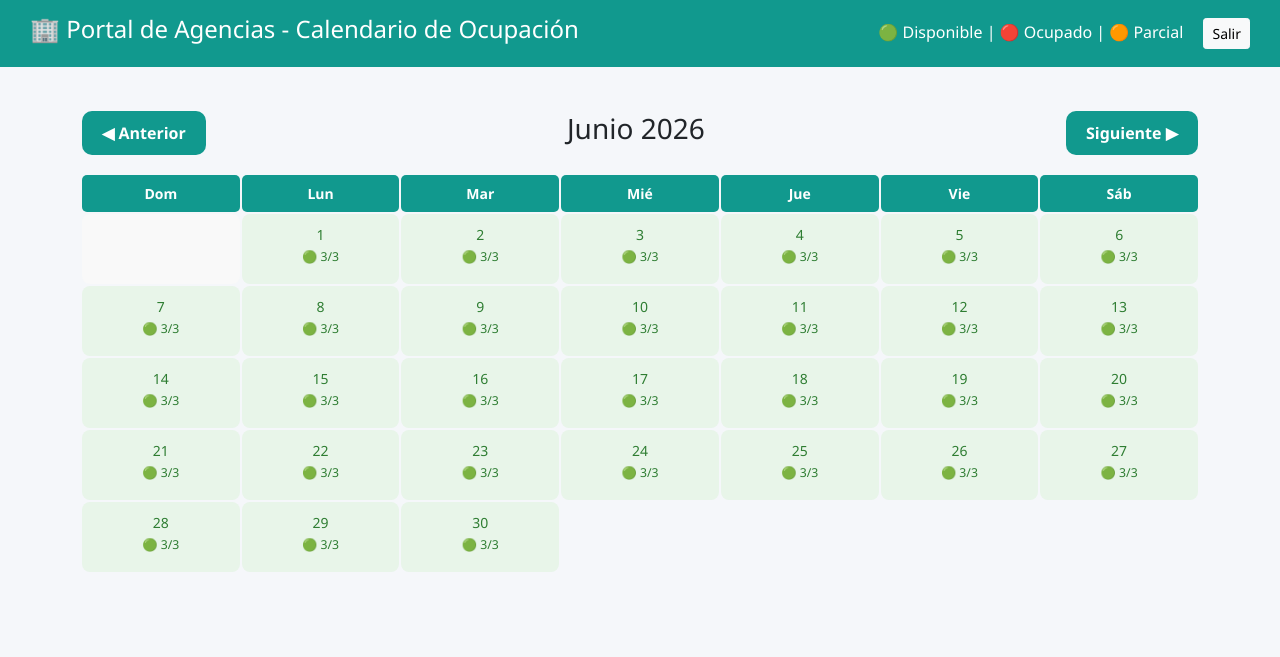
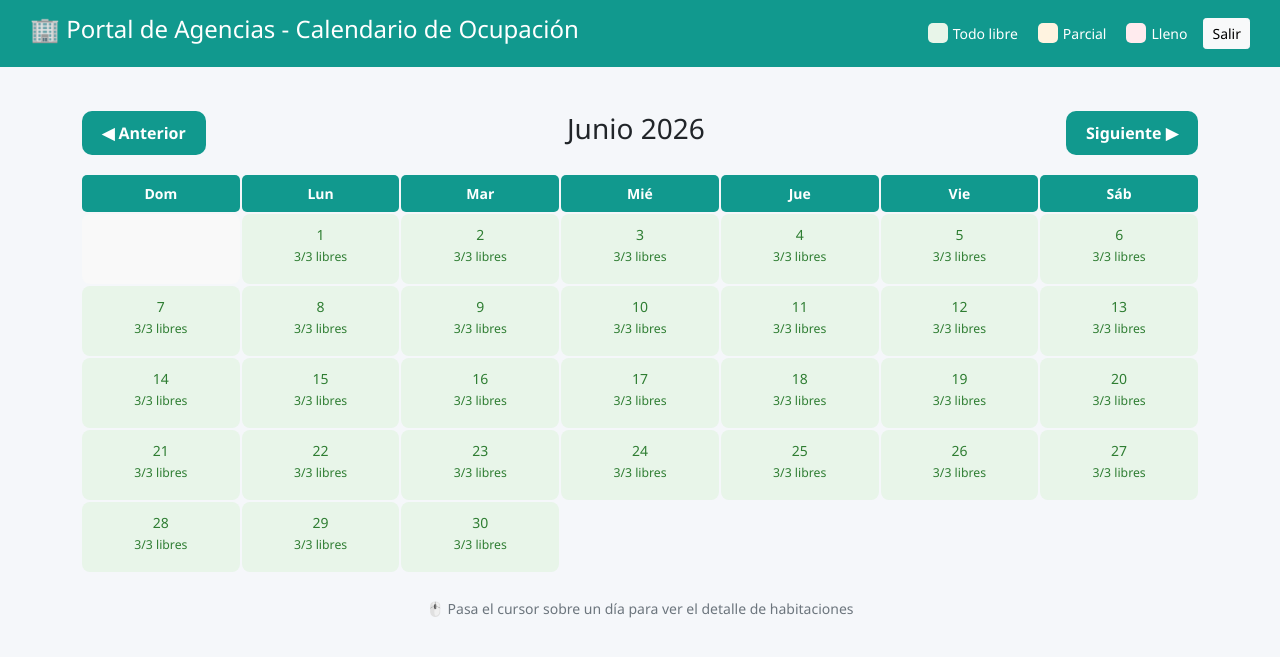
Before and after one commit to kabolandia-alt/posada-demo, a Flask app: page /agencia in a window 1280 px wide. Shown: the top 657 px of the page. Run offline with Flask 3, Linux system fonts and the light colour scheme; a user stored in the database is signed in; data comes from the database, SQL or seed files in the repository; data that the repository does not hold is empty.

Commit message:
Calendario agencias con tooltip de habitaciones

```diff
--- a/app.py
+++ b/app.py
@@ -640,7 +640,8 @@ def calendario_agencia():
     inicio = datetime(año, mes, 1).date()
     fin = (datetime(año + 1, 1, 1) if mes == 12 else datetime(año, mes + 1, 1)).date() - timedelta(days=1)
 
-    total_habitaciones = Habitacion.query.filter_by(posada_id=1).count()
+    todas_habitaciones = Habitacion.query.filter_by(posada_id=1).all()
+    total_habitaciones = len(todas_habitaciones)
 
     reservas = Reserva.query.filter(
         Reserva.posada_id == 1,
@@ -652,11 +653,26 @@ def calendario_agencia():
     ocupacion_por_dia = {}
     for dia in range(1, fin.day + 1):
         fecha = datetime(año, mes, dia).date()
-        ocupadas = sum(1 for r in reservas if r.fecha_entrada <= fecha <= r.fecha_salida)
-        ocupacion_por_dia[fecha.strftime('%Y-%m-%d')] = {
-            'ocupadas': ocupadas,
-            'disponibles': total_habitaciones - ocupadas,
-            'total': total_habitaciones
+        fecha_str = fecha.strftime('%Y-%m-%d')
+
+        # Encontrar qué habitaciones están ocupadas en esta fecha
+        habs_ocupadas = []
+        for r in reservas:
+            if r.fecha_entrada <= fecha <= r.fecha_salida:
+                if r.habitacion_id not in habs_ocupadas:
+                    habs_ocupadas.append(r.habitacion_id)
+
+        # Encontrar disponibles
+        habs_disponibles = [h for h in todas_habitaciones if h.id not in habs_ocupadas]
+
+        ocupacion_por_dia[fecha_str] = {
+            'ocupadas': len(habs_ocupadas),
+            'disponibles': len(habs_disponibles),
+            'total': total_habitaciones,
+            'habitaciones_ocupadas': [{'id': h.id, 'nombre': h.nombre, 'precio_base': h.precio_base}
+                                      for h in todas_habitaciones if h.id in habs_ocupadas],
+            'habitaciones_disponibles': [{'id': h.id, 'nombre': h.nombre, 'precio_base': h.precio_base}
+                                         for h in habs_disponibles]
         }
 
     return jsonify({
@@ -665,7 +681,7 @@ def calendario_agencia():
         'mes': mes, 'año': año,
         'ocupacion_por_dia': ocupacion_por_dia,
         'habitaciones': [{'id': h.id, 'nombre': h.nombre, 'tipo': h.tipo, 'precio_base': h.precio_base}
-                        for h in Habitacion.query.filter_by(posada_id=1).all()]
+                        for h in todas_habitaciones]
     })
 
 # ============================================================
--- a/templates/agencia/calendario.html
+++ b/templates/agencia/calendario.html
@@ -11,24 +11,76 @@
         .header { background: var(--primario); color: white; padding: 15px 30px; }
         .calendario-grid { display: grid; grid-template-columns: repeat(7, 1fr); gap: 2px; font-size: 14px; }
         .calendario-header { text-align: center; font-weight: bold; padding: 8px; background: var(--primario); color: white; border-radius: 5px; }
-        .calendario-dia { padding: 10px 5px; text-align: center; border-radius: 8px; min-height: 70px; }
-        .calendario-dia.vacio { background: #f9f9f9; color: #ccc; }
+        .calendario-dia { padding: 10px 5px; text-align: center; border-radius: 8px; min-height: 70px; cursor: pointer; position: relative; transition: all 0.2s; }
+        .calendario-dia:hover { transform: scale(1.05); z-index: 10; box-shadow: 0 5px 15px rgba(0,0,0,0.3); }
+        .calendario-dia.vacio { background: #f9f9f9; color: #ccc; cursor: default; }
+        .calendario-dia.vacio:hover { transform: none; box-shadow: none; }
         .calendario-dia.libre { background: #e8f5e9; color: #2e7d32; font-weight: 500; }
         .calendario-dia.ocupado { background: #ffebee; color: #c62828; font-weight: 500; }
-        .calendario-dia.bloqueado { background: #fff3e0; color: #e65100; font-weight: 500; }
+        .calendario-dia.parcial { background: #fff3e0; color: #e65100; font-weight: 500; }
         .calendario-navegacion { display: flex; justify-content: space-between; align-items: center; margin: 20px 0; }
         .calendario-navegacion button { background: var(--primario); color: white; border: none; padding: 10px 20px; border-radius: 10px; cursor: pointer; font-weight: bold; }
-        @media (max-width: 768px) { .calendario-dia { min-height: 40px; padding: 5px; font-size: 11px; } }
+        .calendario-navegacion button:hover { opacity: 0.9; }
+
+        /* Tooltip mejorado */
+        .tooltip-habs {
+            display: none;
+            position: absolute;
+            bottom: 100%;
+            left: 50%;
+            transform: translateX(-50%);
+            background: white;
+            border: 2px solid var(--primario);
+            border-radius: 10px;
+            padding: 10px 15px;
+            min-width: 200px;
+            box-shadow: 0 5px 20px rgba(0,0,0,0.3);
+            z-index: 100;
+            text-align: left;
+            font-weight: normal;
+            font-size: 12px;
+        }
+        .calendario-dia:hover .tooltip-habs {
+            display: block;
+        }
+        .tooltip-habs h6 {
+            color: var(--primario);
+            margin-bottom: 8px;
+            font-weight: bold;
+            border-bottom: 1px solid #eee;
+            padding-bottom: 5px;
+        }
+        .tooltip-habs .hab-item {
+            padding: 3px 0;
+            display: flex;
+            justify-content: space-between;
+            align-items: center;
+        }
+        .tooltip-habs .hab-disponible { color: #2e7d32; }
+        .tooltip-habs .hab-ocupada { color: #c62828; text-decoration: line-through; }
+        .leyenda { display: flex; gap: 20px; align-items: center; flex-wrap: wrap; }
+        .leyenda-item { display: flex; align-items: center; gap: 5px; font-size: 14px; }
+        .leyenda-color { width: 20px; height: 20px; border-radius: 5px; display: inline-block; }
+
+        @media (max-width: 768px) {
+            .calendario-dia { min-height: 40px; padding: 5px; font-size: 11px; }
+            .tooltip-habs { min-width: 150px; font-size: 10px; }
+        }
     </style>
 </head>
 <body>
-    <div class="header d-flex justify-content-between align-items-center">
+    <div class="header d-flex justify-content-between align-items-center flex-wrap">
         <h4>🏢 Portal de Agencias - Calendario de Ocupación</h4>
-        <div>
-            <span class="me-3">🟢 Disponible | 🔴 Ocupado | 🟠 Parcial</span>
+        <div class="d-flex align-items-center gap-3">
+            <div class="leyenda">
+                <span class="leyenda-item"><span class="leyenda-color" style="background:#e8f5e9;"></span> Todo libre</span>
+                <span class="leyenda-item"><span class="leyenda-color" style="background:#fff3e0;"></span> Parcial</span>
+                <span class="leyenda-item"><span class="leyenda-color" style="background:#ffebee;"></span> Lleno</span>
+            </div>
             <a href="/agencia/logout" class="btn btn-light btn-sm">Salir</a>
         </div>
     </div>
+
     <div class="container py-4">
         <div class="calendario-navegacion">
             <button onclick="mesAnterior()">◀ Anterior</button>
@@ -36,12 +88,27 @@
             <button onclick="mesSiguiente()">Siguiente ▶</button>
         </div>
         <div id="calendario-content"></div>
+        <div class="text-center mt-4 text-muted">
+            <small>🖱️ Pasa el cursor sobre un día para ver el detalle de habitaciones</small>
+        </div>
     </div>
+
     <script>
-        var mesActual = new Date().getMonth(), añoActual = new Date().getFullYear();
+        var mesActual = new Date().getMonth();
+        var añoActual = new Date().getFullYear();
+        var habitacionesInfo = [];
 
-        function mesAnterior() { mesActual--; if (mesActual < 0) { mesActual = 11; añoActual--; } cargarCalendario(); }
-        function mesSiguiente() { mesActual++; if (mesActual > 11) { mesActual = 0; añoActual++; } cargarCalendario(); }
+        function mesAnterior() {
+            mesActual--;
+            if (mesActual < 0) { mesActual = 11; añoActual--; }
+            cargarCalendario();
+        }
+
+        function mesSiguiente() {
+            mesActual++;
+            if (mesActual > 11) { mesActual = 0; añoActual++; }
+            cargarCalendario();
+        }
 
         function cargarCalendario() {
             var nombres = ['Enero','Febrero','Marzo','Abril','Mayo','Junio','Julio','Agosto','Septiembre','Octubre','Noviembre','Diciembre'];
@@ -50,31 +117,71 @@
             fetch('/api/calendario-agencia?mes=' + (mesActual + 1) + '&año=' + añoActual)
                 .then(r => r.json())
                 .then(d => {
+                    habitacionesInfo = d.habitaciones || [];
+
                     var html = '<div class="calendario-grid">';
-                    ['Dom','Lun','Mar','Mié','Jue','Vie','Sáb'].forEach(function(dia) {
+
+                    // Headers de días
+                    ['Dom','Lun','Mar','Mié','Jue','Vie','Sáb'].forEach(dia => {
                         html += '<div class="calendario-header">' + dia + '</div>';
                     });
 
-                    for (var i = 0; i < d.primer_dia_semana; i++)
+                    // Días vacíos al inicio
+                    for (var i = 0; i < d.primer_dia_semana; i++) {
                         html += '<div class="calendario-dia vacio"></div>';
+                    }
 
+                    // Días del mes
                     for (var dia = 1; dia <= d.total_dias; dia++) {
                         var fechaStr = añoActual + '-' + String(mesActual + 1).padStart(2, '0') + '-' + String(dia).padStart(2, '0');
-                        var ocupacion = d.ocupacion_por_dia[fechaStr];
+                        var o = d.ocupacion_por_dia[fechaStr];
 
-                        if (ocupacion) {
-                            var disponibles = ocupacion.disponibles;
-                            var total = ocupacion.total;
+                        var claseColor = 'vacio';
+                        var tooltipHTML = '';
 
-                            if (disponibles === 0) {
-                                html += '<div class="calendario-dia ocupado"><span>' + dia + '</span><br><small>🔴 0/' + total + '</small></div>';
-                            } else if (disponibles === total) {
-                                html += '<div class="calendario-dia libre"><span>' + dia + '</span><br><small>🟢 ' + disponibles + '/' + total + '</small></div>';
+                        if (o) {
+                            if (o.disponibles === 0) {
+                                claseColor = 'ocupado';
+                            } else if (o.disponibles === o.total) {
+                                claseColor = 'libre';
                             } else {
-                                html += '<div class="calendario-dia bloqueado"><span>' + dia + '</span><br><small>🟠 ' + disponibles + '/' + total + '</small></div>';
+                                claseColor = 'parcial';
                             }
+
+                            // Crear tooltip con detalle de habitaciones
+                            tooltipHTML = '<div class="tooltip-habs"><h6>📅 ' + fechaStr + '</h6>';
+                            tooltipHTML += '<small><strong>Ocupadas:</strong> ' + o.ocupadas + '/' + o.total + '</small><hr style="margin:5px 0;">';
+
+                            if (habitacionesInfo.length > 0) {
+                                tooltipHTML += '<small><strong>Habitaciones:</strong></small>';
+                                habitacionesInfo.forEach(function(h) {
+                                    // Verificar si esta habitación está ocupada en esta fecha
+                                    var ocupada = false;
+                                    // Simple lógica: si hay X ocupadas de Y totales, asumimos que las primeras X están ocupadas
+                                    var indexHab = habitacionesInfo.indexOf(h);
+                                    if (indexHab < o.ocupadas) {
+                                        ocupada = true;
+                                    }
+
+                                    if (ocupada) {
+                                        tooltipHTML += '<div class="hab-item"><span class="hab-ocupada">🔴 ' + h.nombre + '</span><small>$' + h.precio_base + '</small></div>';
+                                    } else {
+                                        tooltipHTML += '<div class="hab-item"><span class="hab-disponible">🟢 ' + h.nombre + '</span><small>$' + h.precio_base + '</small></div>';
+                                    }
+                                });
+                            }
+                            tooltipHTML += '</div>';
                         }
+
+                        html += '<div class="calendario-dia ' + claseColor + '">';
+                        html += '<span>' + dia + '</span><br>';
+                        if (o) {
+                            html += '<small>' + o.disponibles + '/' + o.total + ' libres</small>';
+                        }
+                        html += tooltipHTML;
+                        html += '</div>';
                     }
+
                     html += '</div>';
                     document.getElementById('calendario-content').innerHTML = html;
                 });
```
